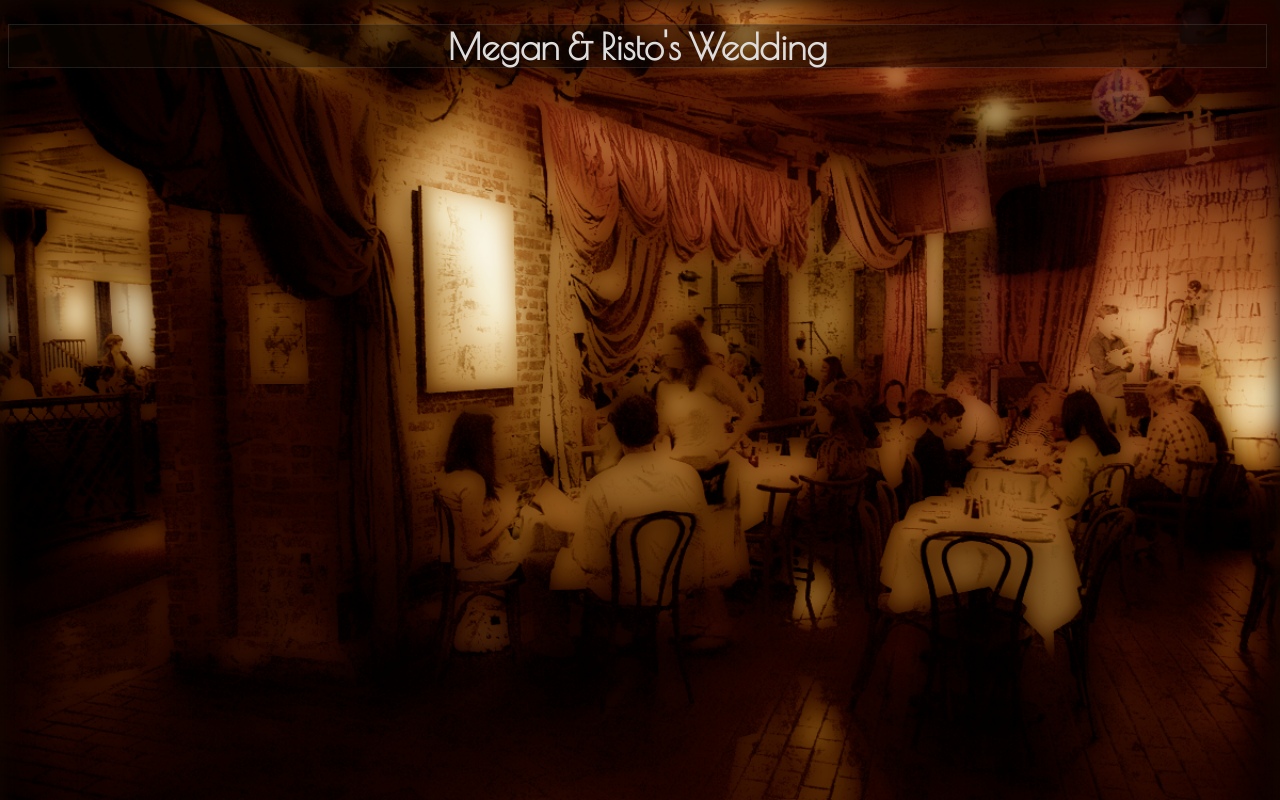
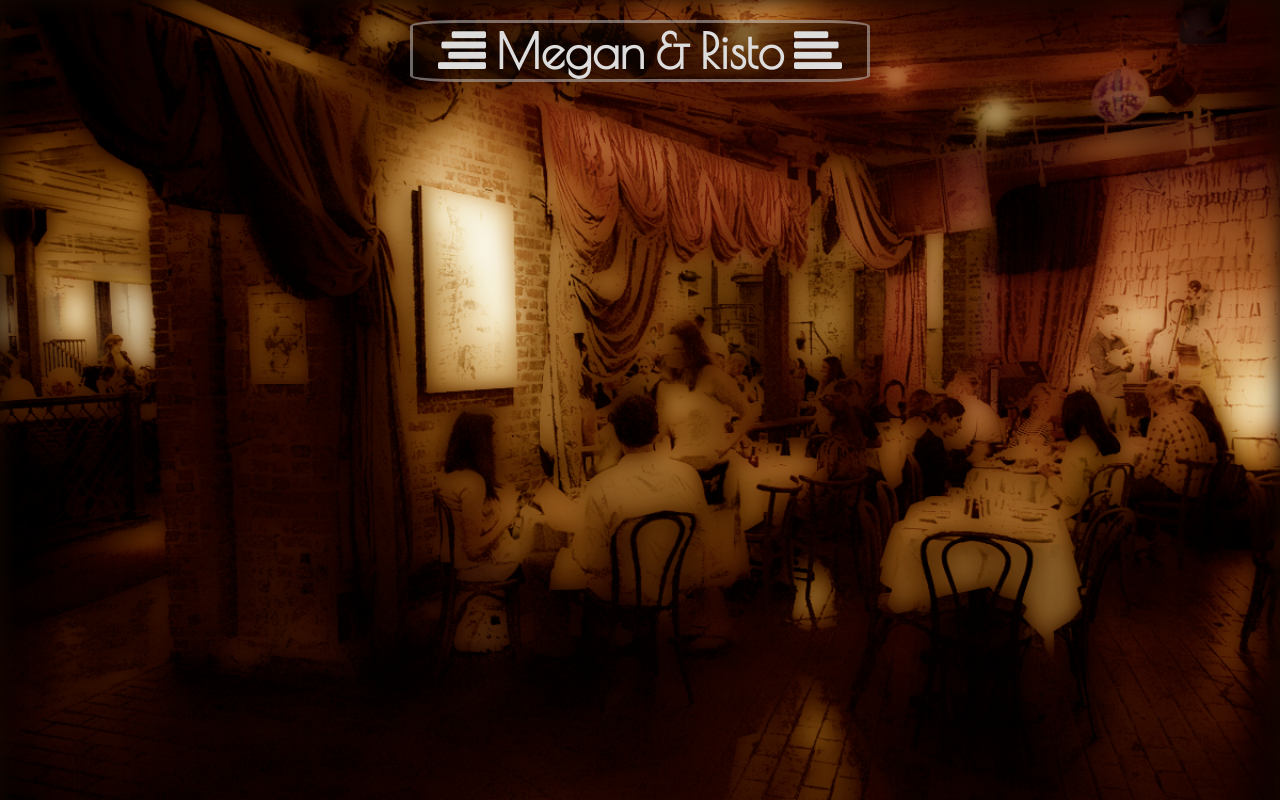
Before and after one commit to merrywhether/wedding, a Django app: page / in a window 1280 px wide. Run offline with Django 3.2, Linux system fonts and the light colour scheme; some libraries are stand-ins or nearby versions.

Commit message:
got the banner working

```diff
--- a/static/css/index.css
+++ b/static/css/index.css
@@ -1,28 +1,70 @@
 body {
-    background-image:url('/static/img/beehive_main.png');
+    /*background-image:url('/static/img/beehive_main.png');*/
+    /*background-size: 100%;*/
+    /*background-repeat: no-repeat;*/
     background-color:#160802;
-    background-size: 100%;
-    background-repeat: no-repeat;
+    padding:0px;
 }
 
 header {
-    padding-right:5px;
-    margin-top: 20px;
-    background-color: rgba(16, 8, 2, 0.4);
+    z-index:1;
+    position:absolute;
+    top:20px;
+    width:90%;
+    left:5%;
 }
 
 .banner {
     font-family: 'Poiret One';
     text-align: center;
     color: #dddddd;
-    font-size: 36px;
-    border: 1px solid rgba(255, 255, 255, 0.1);
+    font-size: 24px;
+    border: 3px solid rgba(255, 255, 255, 0.4);
+    background: rgba(16, 8, 2, 0.4);
+    -webkit-border-radius: 10%;
+       -moz-border-radius: 10%;
+        -ms-border-radius: 10%;
+         -o-border-radius: 10%;
+            border-radius: 10%;
+    border-radius: 10%;
+    margin:auto;
+    display:table;
+    padding: 0px 20px;
 }
+
+.banner h1 {
+    padding: 0px 5px;
+    display:table-cell;
+    vertical-align: middle;
+}
+
+.background {
+    position:fixed;
+    margin: 0px auto;
+    z-index:-1;
+    top:0px;
+    left:0px;
+    background-image:url('/static/img/beehive_main.png');
+    background-size: cover;
+    background-repeat: no-repeat;
+    background-position: center top;
+    min-height:797px;
+    width:100%;
+    height:100%;
+
+}
+
 
 footer {
     position: absolute;
-    top: 797px;
+    bottom:0px;
     border: 1px solid rgba(255, 255, 255, 0.1);
     width:100%;
     height:30px;
+    color: white;
+    text-align: center;
 }
+
+html {
+    padding:0px;
+}
--- a/www/templates/index.html
+++ b/www/templates/index.html
@@ -3,12 +3,26 @@
 <head>
     <title>Risto and Megan's Wedding</title>
     <link href='http://fonts.googleapis.com/css?family=Poiret+One' rel='stylesheet' type='text/css'>
+    <link href="//netdna.bootstrapcdn.com/font-awesome/4.0.3/css/font-awesome.css" rel="stylesheet">
     <link rel="stylesheet" type="text/css" href="/static/css/index.css">
+
 </head>
 <body>
 <header>
-    <h1 class="banner">Megan & Risto's Wedding</h1>
+    <div class="banner">
+        <h1><i class="fa fa-align-right"></i></h1>
+        <h1>Megan & Risto</h1>
+        <h1><i class="fa fa-align-left"></i></h1>
+    </div>
 </header>
+
+<div class="background">
+</div>
+
+<main>
+
+</main>
+
 
 </body>
 </html>
```
